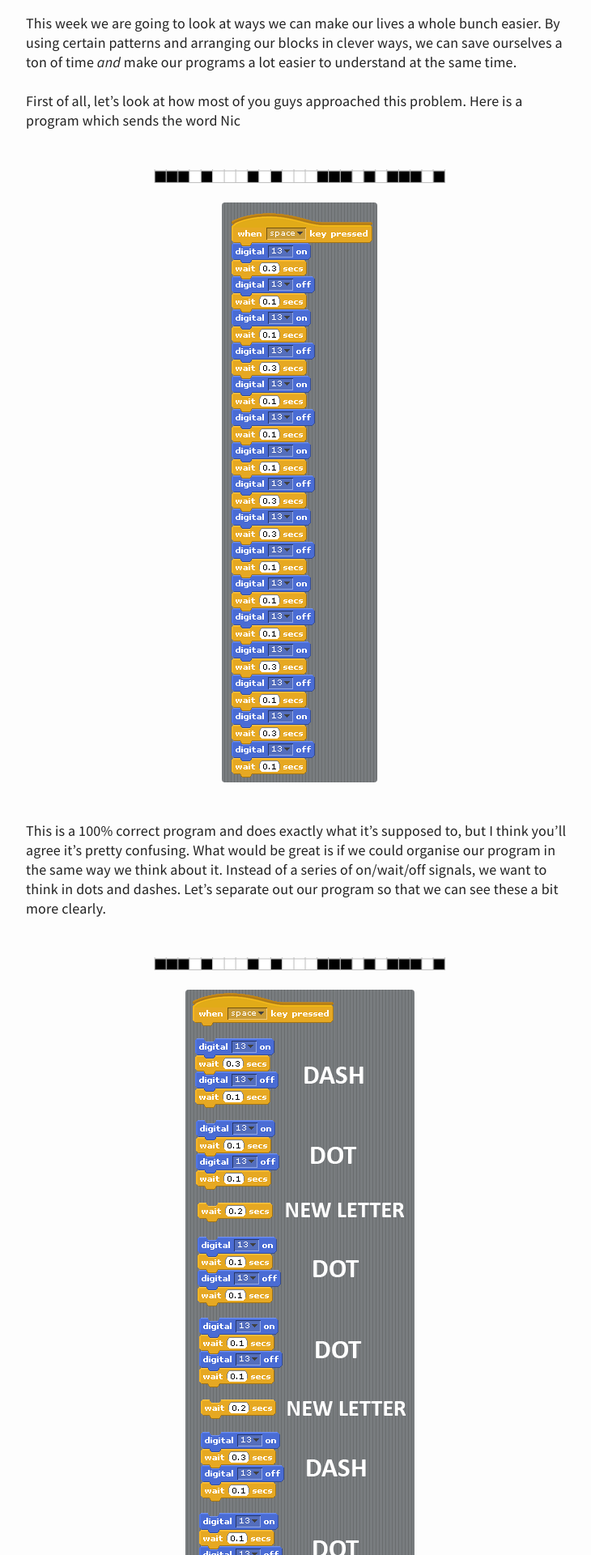
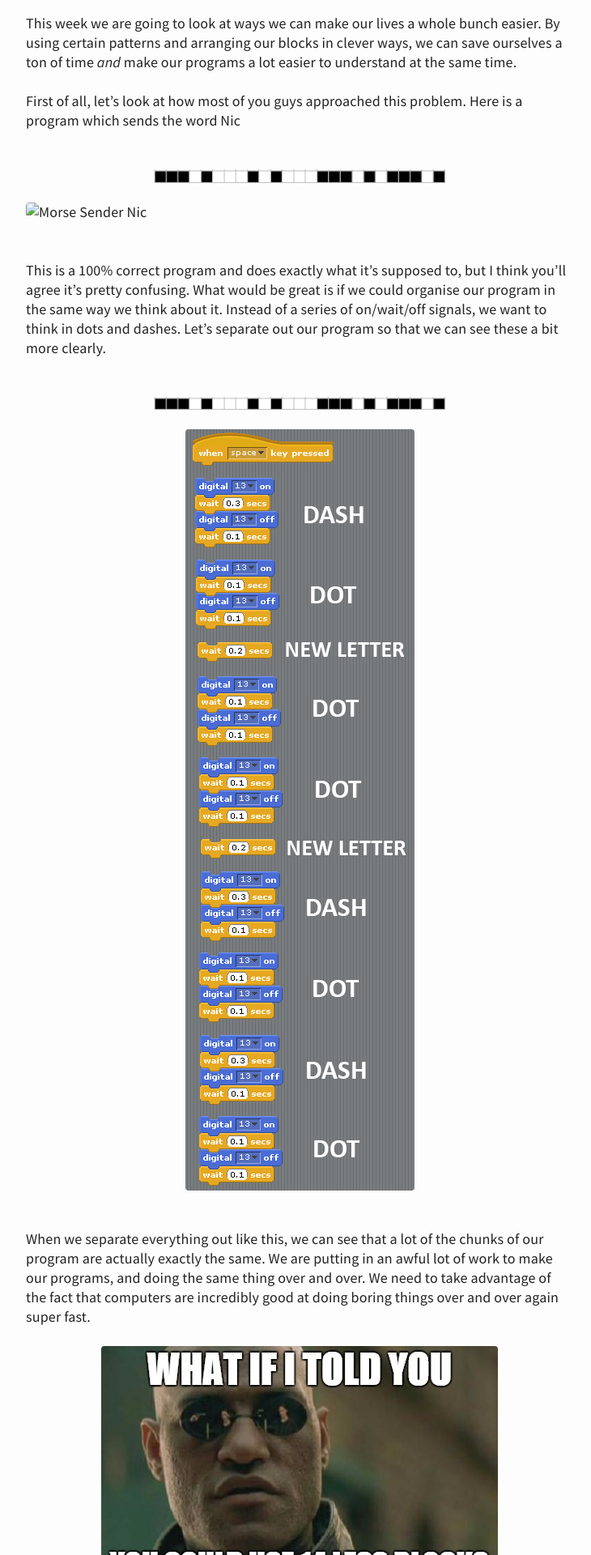
Before and after one commit to letsmake-uk/dharma-school, a Jekyll site: the page built from _posts/2015-05-14-week-3-morse.md, in a window 1280 px wide. Shown: the part 606-2526 px from the top of the page at 81% size, without its empty margins (270-1000 px from the left). Built offline with Jekyll 4.4.1, drawn with Linux system fonts in a browser that asks for light colours.

Commit message:
fixed broken image links

```diff
--- a/_posts/2015-05-14-week-3-morse.md
+++ b/_posts/2015-05-14-week-3-morse.md
@@ -17,13 +17,13 @@ First of all, let's look at how most of you guys approached this problem. Here i
 
 <br>
 ![Morse 2](../img/morse_2.png "Morse 2")
-![Morse Sender Nic](../img/MorseSender_Nic_NoSpaces.png "Morse Sender Nic")
+![Morse Sender Nic](../img/MorseSender_Nic_NoSpaces.PNG "Morse Sender Nic")
 <br>
 This is a 100% correct program and does exactly what it's supposed to, but I think you'll agree it's pretty confusing. What would be great is if we could organise our program in the same way we think about it. Instead of a series of on/wait/off signals, we want to think in dots and dashes. Let's separate out our program so that we can see these a bit more clearly.
 
 <br>
 ![Morse 2](../img/morse_2.png "Morse 2")
-![Morse Sender Nic Spaced](../img/MorseSender_Nic_Spaced.png "Morse Sender Nic Spaced")
+![Morse Sender Nic Spaced](../img/MorseSender_Nic_Spaced.PNG "Morse Sender Nic Spaced")
 
 <br>
 When we separate everything out like this, we can see that a lot of the chunks of our program are actually exactly the same. We are putting in an awful lot of work to make our programs, and doing the same thing over and over. We need to take advantage of the fact that computers are incredibly good at doing boring things over and over again super fast.
@@ -73,7 +73,7 @@ If we want to have a script send a whole series of dots and dashes, in stead of
 
 This is definitely a bit easier to understand than before, but when we start sending longer words it can still get a bit fiddly. Here is what sending the word "Hello" looks like
 
-![Morse Hello](../img/morse_Hello.PNG "Morse Hello")
+![Morse Hello](../img/morse_Hello.png "Morse Hello")
 
 ![Broadcast Hello](../img/broadcast_06_Hello.PNG "Broadcast Hello")
 
@@ -93,27 +93,27 @@ What would be great is if every time we want to write an L, we didn't have to go
 <br>
 Notice that all of the "wait" blocks have numbers that we are typing in based on our dot being 0.1 seconds long. What if we wanted to change our dotTime? We would have to go through all of the letters, and change our wait time, and in our dot and dash scripts, we would have to change those numbers too. We can use variables to get around this, and make a program that is even more clever and adjustable. In the orange "variables" tab in the top left, click on "Make a new variable"
 
-![make variable](../img/var_createVar.png "make variable")
+![make variable](../img/var_createVar.PNG "make variable")
 
 In the window that pops up, we want to call our variable by a name that makes sense for what we are using it for. We called ours "dotTime"
 
-![make dotTime](../img/var_dotTime.png "make dotTime")
+![make dotTime](../img/var_dotTime.PNG "make dotTime")
 
 Now that we have created our variable, there are some new blocks available in the "variables" section.
 
-![variable blocks](../img/var_options.png "variable blocks")
+![variable blocks](../img/var_options.PNG "variable blocks")
 
 We want to drag the block that says "set dotTime to 0" on to our scripting area, change the number to 0.1 and double click it to run it.
 
-![set dotTime](../img/var_dotTime_Set.png "set dotTime")
+![set dotTime](../img/var_dotTime_Set.PNG "set dotTime")
 
 Once we have done this, in the top left of your stage you should see your variable with it's new value.
 
-![done dotTime](../img/var_dotTime_Done.png "done dotTime")
+![done dotTime](../img/var_dotTime_Done.PNG "done dotTime")
 
 Because in morse code, all of the timings depend on how long a single dot is, we can use our dotTime variable everywhere we want to set a time to wait. If we want to change our timings, all we should have to do is change the dotTime variable, and everywhere in our scripts that we are using it should automatically use the new value. Here is what our scripts look like when we use variables. Can you see how all of our timings fit the rules? The numbers might not be what you expected, but think about what order these scripts get run in.
 
-![morse rules](../img/morseRules.png "morse rules")
+![morse rules](../img/morseRules.PNG "morse rules")
 
 ![dotTime](../img/broadcast_09_dotTime.PNG "dotTime")
 
```
Also changed, not shown: img/MorseN.PNG (renamed from img/MorseSender_Nic_NoSpaces.PNG).
